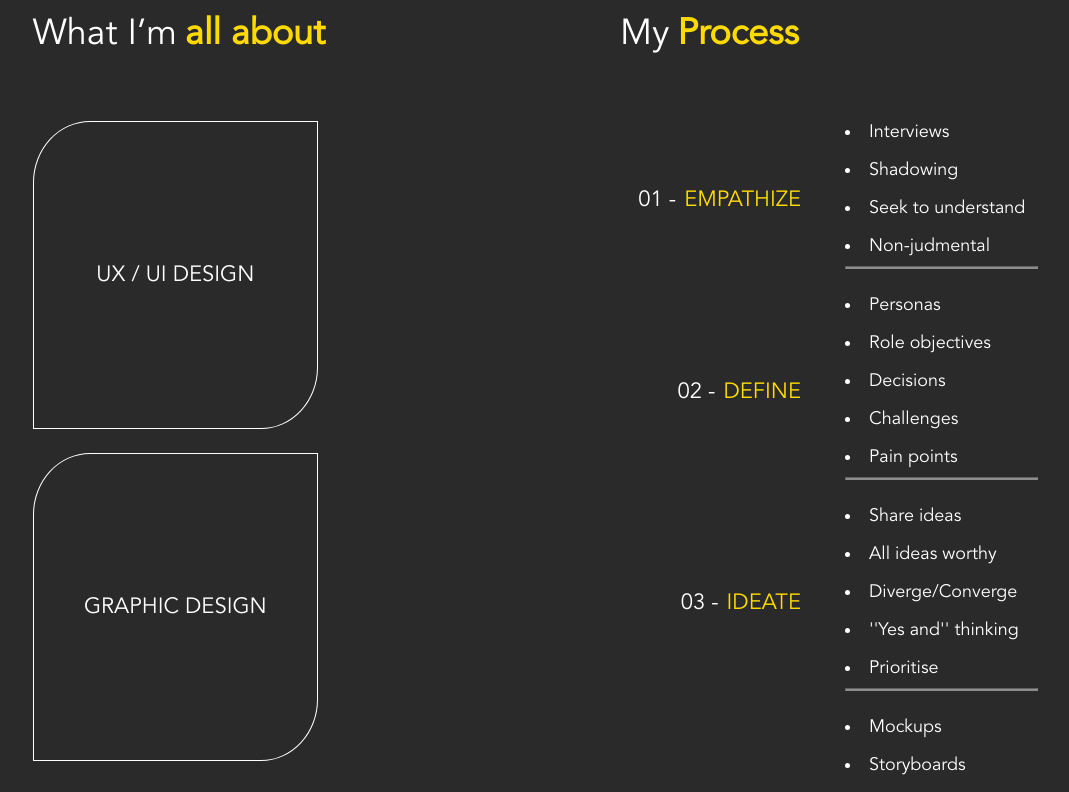
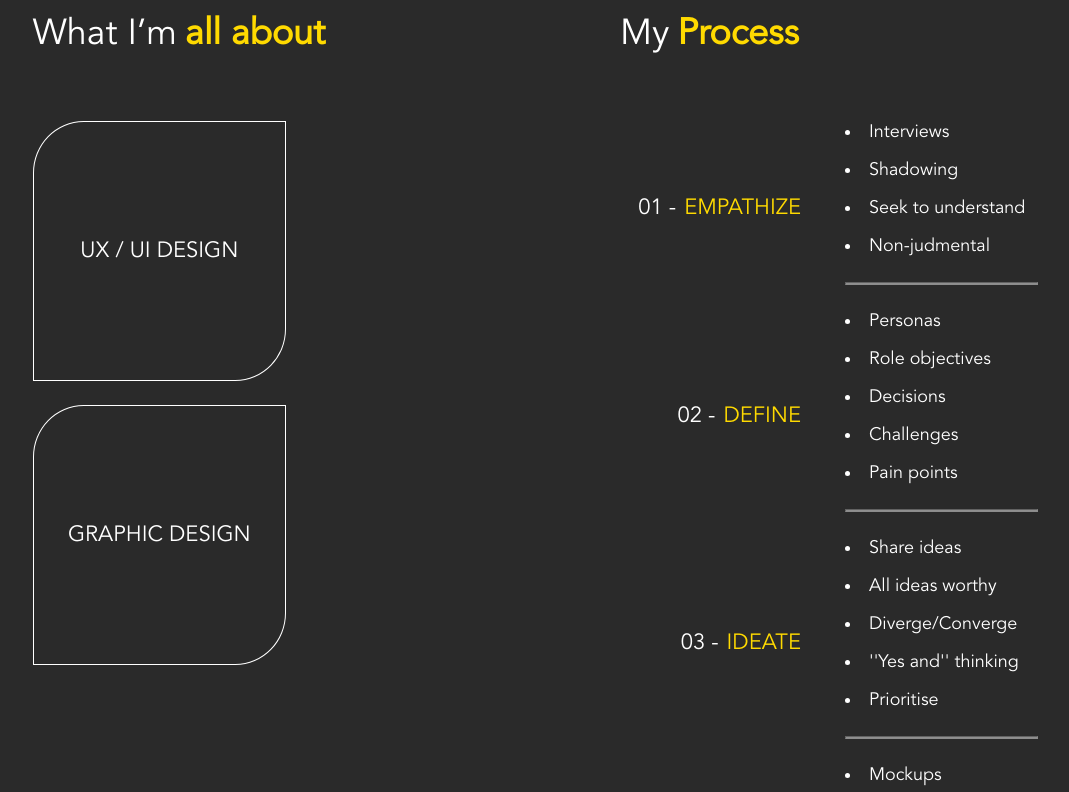
Before and after one commit to Alfonzo28/ARL, a React (Create React App) app: page / in a window 1280 px wide. Shown: the part 920-1712 px from the top of the page, without its empty margins (44-1113 px from the left). Built offline with nearby package versions, Linux system fonts and the light colour scheme.

Commit message:
Main profile dots, card resize and process

```diff
--- a/src/components/Card/Card.scss
+++ b/src/components/Card/Card.scss
@@ -1,8 +1,8 @@
 @import '../../constants/colours.scss';
 
 .card {
-    width: 17.6875rem;
-    height: 19.125rem;
+    width: 15.6875rem;
+    height: 16.125rem;
     border: 0.0625rem solid $body-text-color;
     display: flex;
     flex-direction: column;
--- a/src/views/Process/Process.scss
+++ b/src/views/Process/Process.scss
@@ -55,6 +55,7 @@
 .process-body {
     font-size: 1.125rem;
     color: $body-text-color;
+    padding-bottom: 1rem;
 }
 
 .process-list-body {
```
Also changed, not shown: src/assets/Main profile dots.png (added).
